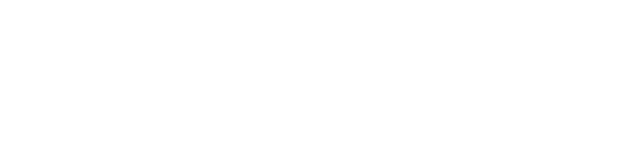
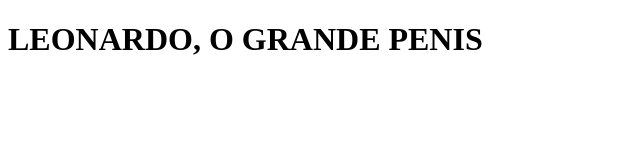
Before and after one commit to GustavoLaureth/projeto01, a plain HTML site: page index.html in a window 1280 px wide. Shown: the whole page, without its empty margins (0-640 px from the left). Drawn offline with Linux system fonts and the light colour scheme.

Commit message:
secondCommit

```diff
--- a/index.html
+++ b/index.html
@@ -7,6 +7,6 @@
     <title>Document</title>
 </head>
 <body>
-
+    <h1>LEONARDO, O GRANDE PENIS</h1>
 </body>
 </html>
```
